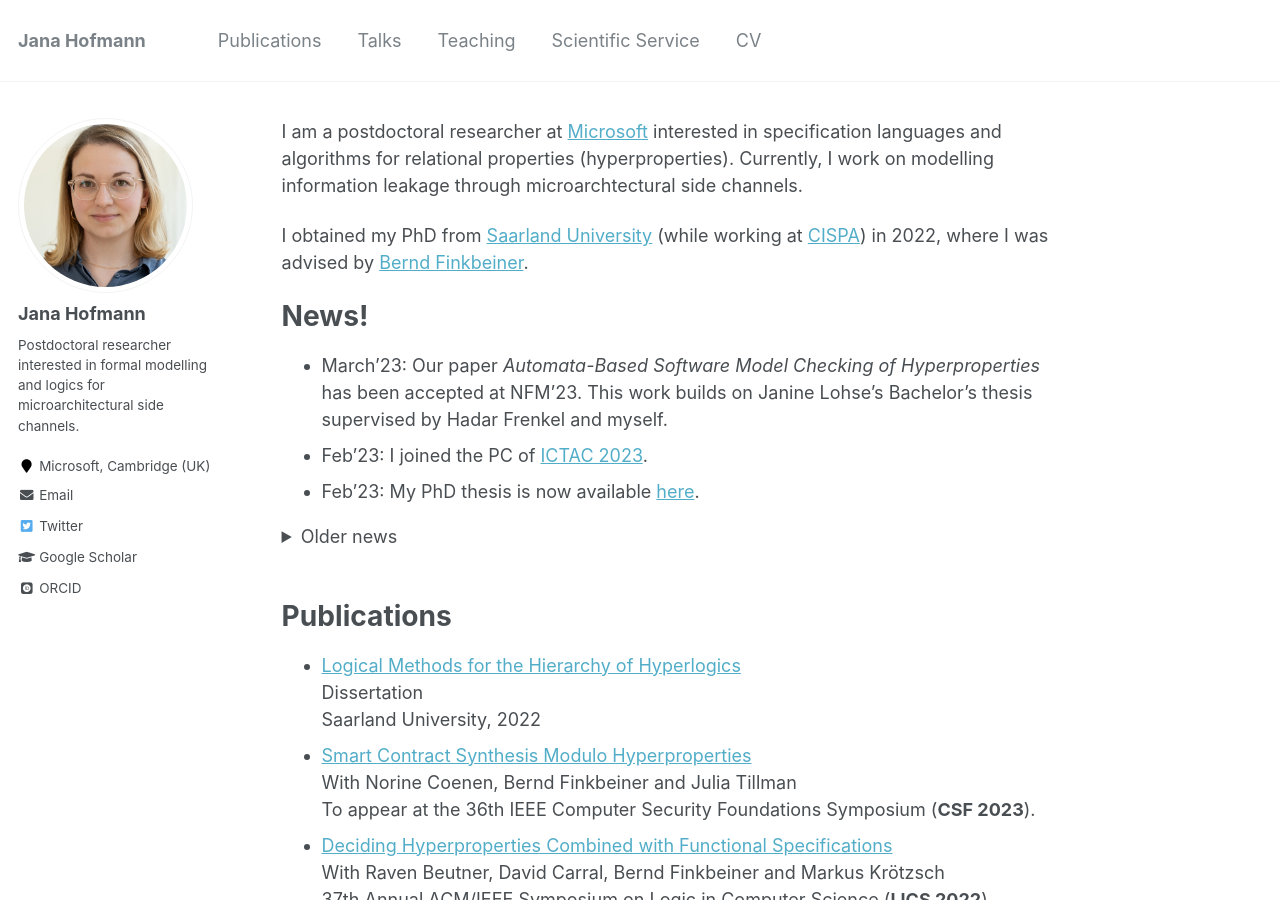
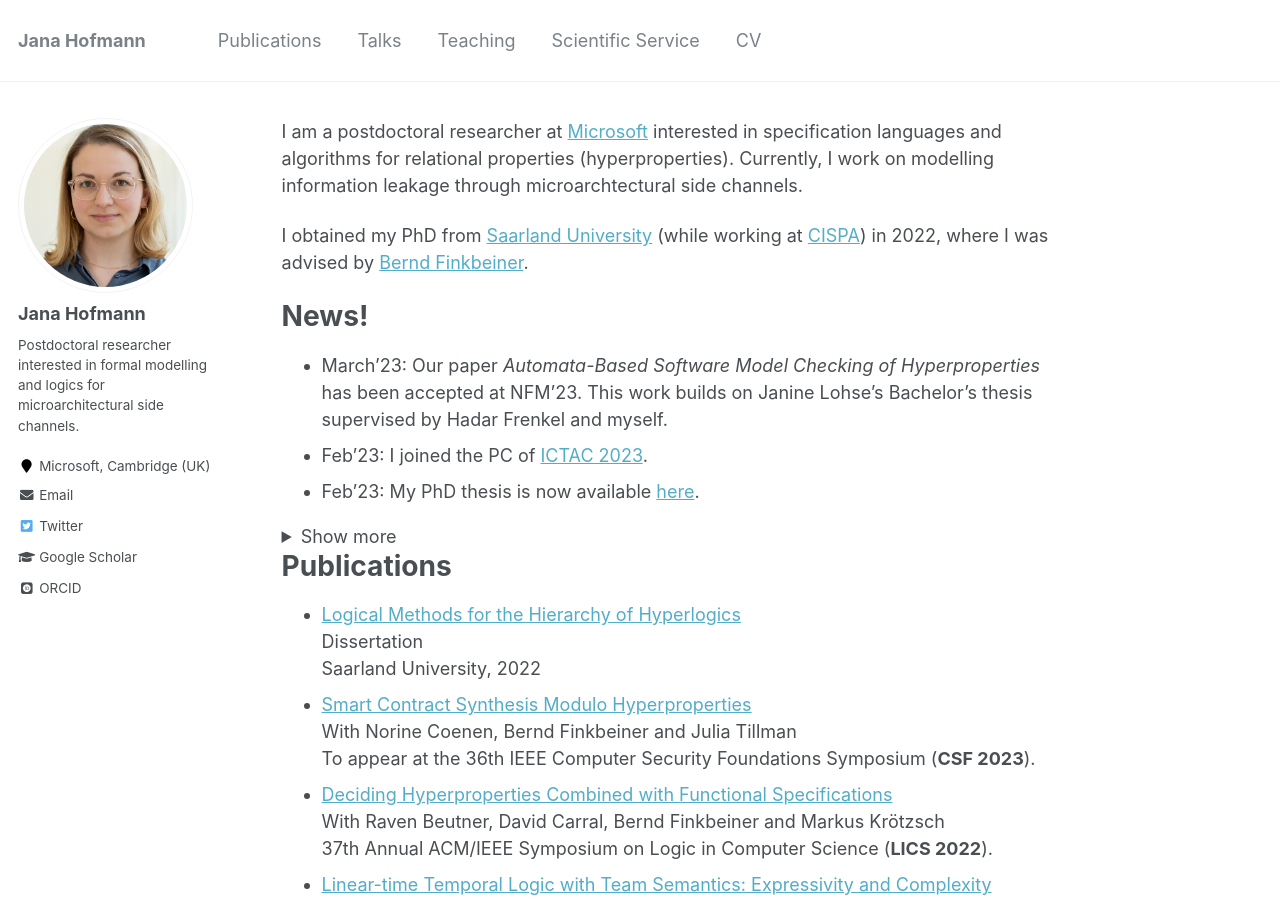
Before and after one commit to janahofmann/janahofmann.github.io, a Jekyll site: the page built from _pages/about.md, in a window 1280 px wide and 900 px high. Built offline with Jekyll 4.4.1, drawn with Linux system fonts in a browser that asks for light colours; some web fonts are replaced.

Commit message:
news update

```diff
--- a/_pages/about.md
+++ b/_pages/about.md
@@ -18,16 +18,16 @@ I obtained my PhD from [Saarland University](https://saarland-informatics-campus
 * March'23: Our paper *Automata-Based Software Model Checking of Hyperproperties* has been accepted at NFM'23. This work builds on Janine Lohse's Bachelor's thesis supervised by Hadar Frenkel and myself.
 * Feb'23: I joined the PC of [ICTAC 2023](https://ictac2023.compsust.utec.edu.pe).
 * Feb'23: My PhD thesis is now available [here](https://publikationen.sulb.uni-saarland.de/handle/20.500.11880/35154).
-
+&emsp;
 <details>
-<summary>  Older news</summary>
+<summary>Show more</summary>
 <br>
   <ul>
     <li> Dec'22: I successfully defended my thesis!</li>
     <li> Sep'22: I joined the <a href="https://www.microsoft.com/en-us/research/group/confidential-computing/">Confidential Computing Group</a> at Microsoft Research.</li>
   </ul>
 </details>
-<br>
+
 
 # Publications
 * [Logical Methods for the Hierarchy of Hyperlogics](https://publikationen.sulb.uni-saarland.de/bitstream/20.500.11880/35154/1/dissertation_jana_hofmann.pdf)<br>
```
